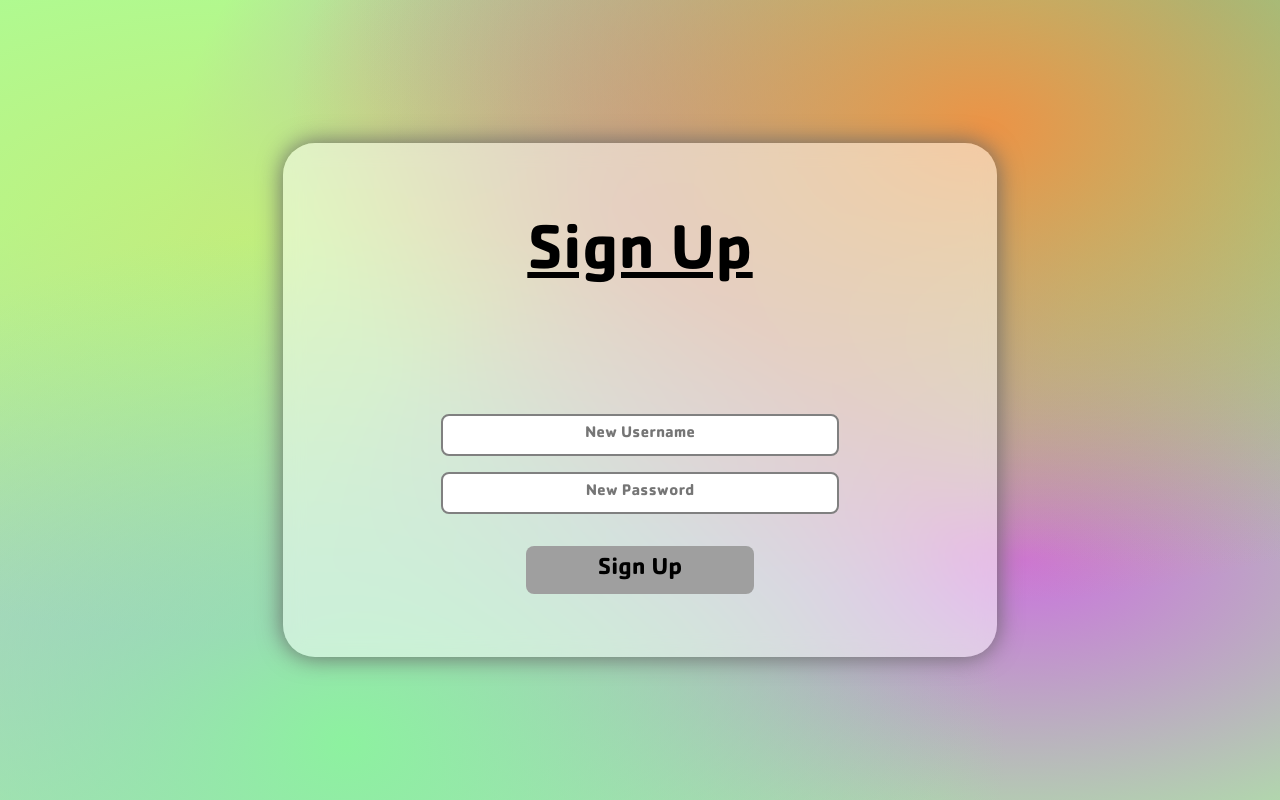
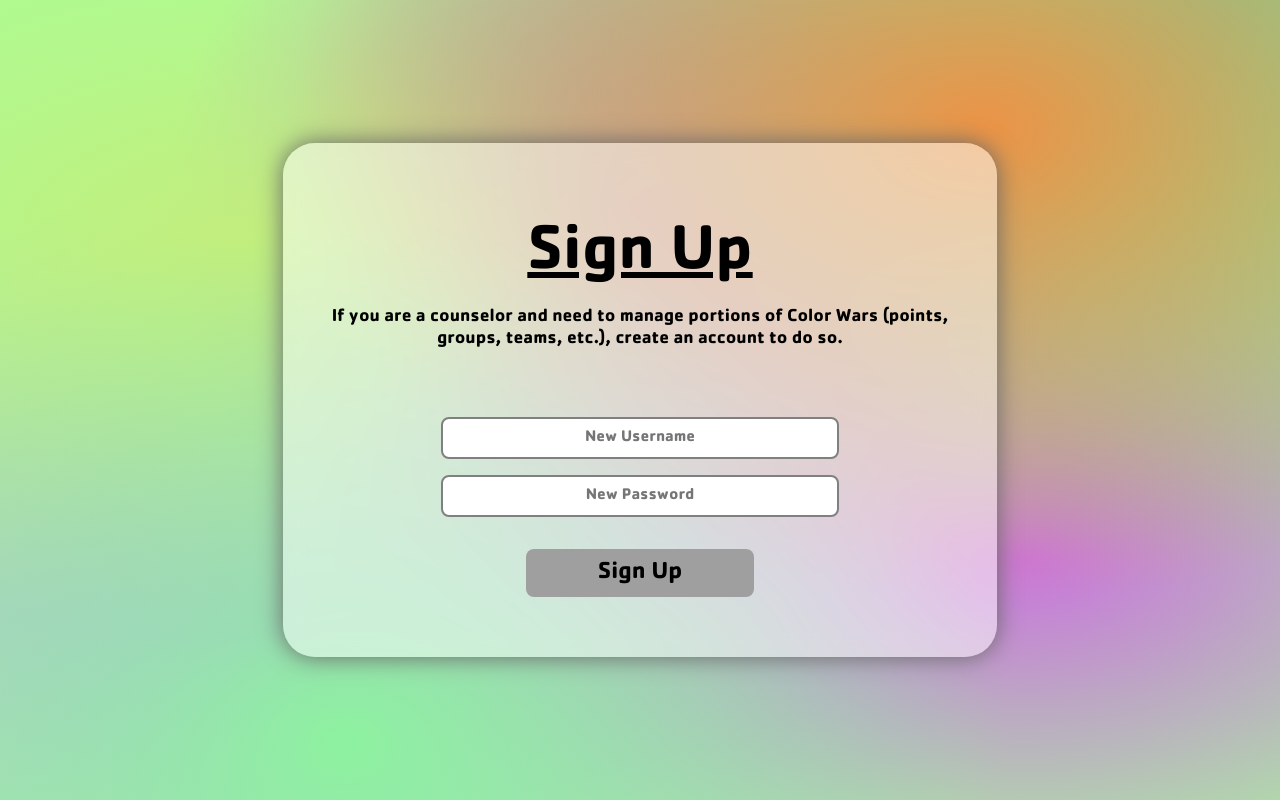
Before and after one commit to SmartDude04/color-wars-website, a PHP site: page /login/signup.php in a window 1280 px wide. Run offline with PHP 8.4, Linux system fonts and the light colour scheme.

Commit message:
Resolve #11

```diff
--- a/public/css/login/auth.css
+++ b/public/css/login/auth.css
@@ -44,6 +44,10 @@ body, html {
         box-shadow: none !important;
         cursor: not-allowed;
     }
+
+    .login-description {
+        font-size: 18px;
+    }
 }
 
 @media (orientation: portrait) {
@@ -68,6 +72,10 @@ body, html {
 
     .pw-warning {
         font-size: 36px;
+    }
+
+    .login-description {
+        font-size: 32px;
     }
 }
 
@@ -129,6 +137,7 @@ body, html {
     font-family: cachet, serif;
     text-decoration: underline;
     width: 100%;
+    margin-bottom: 0;
     text-align: center;
 }
 
@@ -183,3 +192,8 @@ label {
 .incorrect-shake {
     animation: shake 0.75s;
 }
+
+.login-description {
+    text-align: center;
+    font-family: cachet, serif;
+}
--- a/public/login/signup.php
+++ b/public/login/signup.php
@@ -51,6 +51,7 @@ if (isset($_POST["submit"]) && isset($_POST["username"]) && isset($_POST["passwo
 <div class="container">
     <div class="login-panel">
         <h1 class="login-main-text">Sign Up</h1>
+        <h1 class="login-description">If you are a counselor and need to manage portions of Color Wars (points, groups, teams, etc.), create an account to do so.</h1>
         <form method="post" action="" class="login-inputs">
             <h1 id="username-taken" class="pw-warning" style='visibility: <?php echo $un_taken ? "visible" : "hidden"; ?>;'>Username Taken</h1>
             <label>
```
